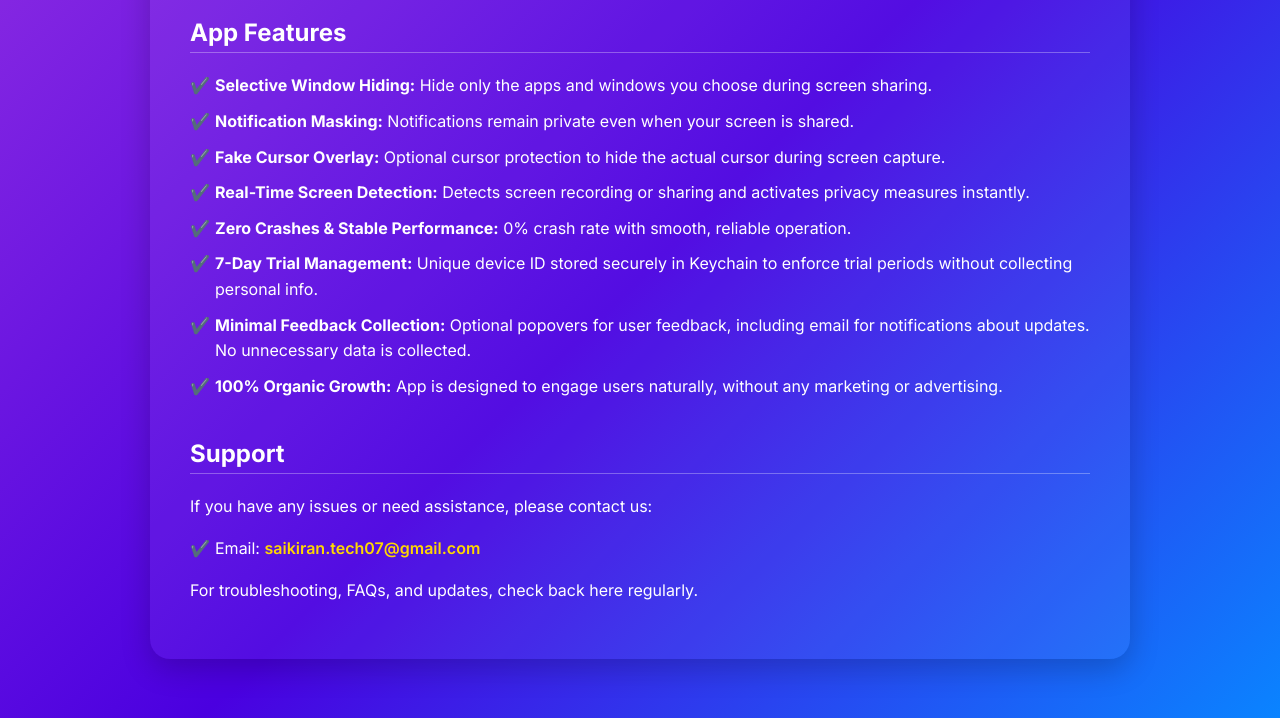
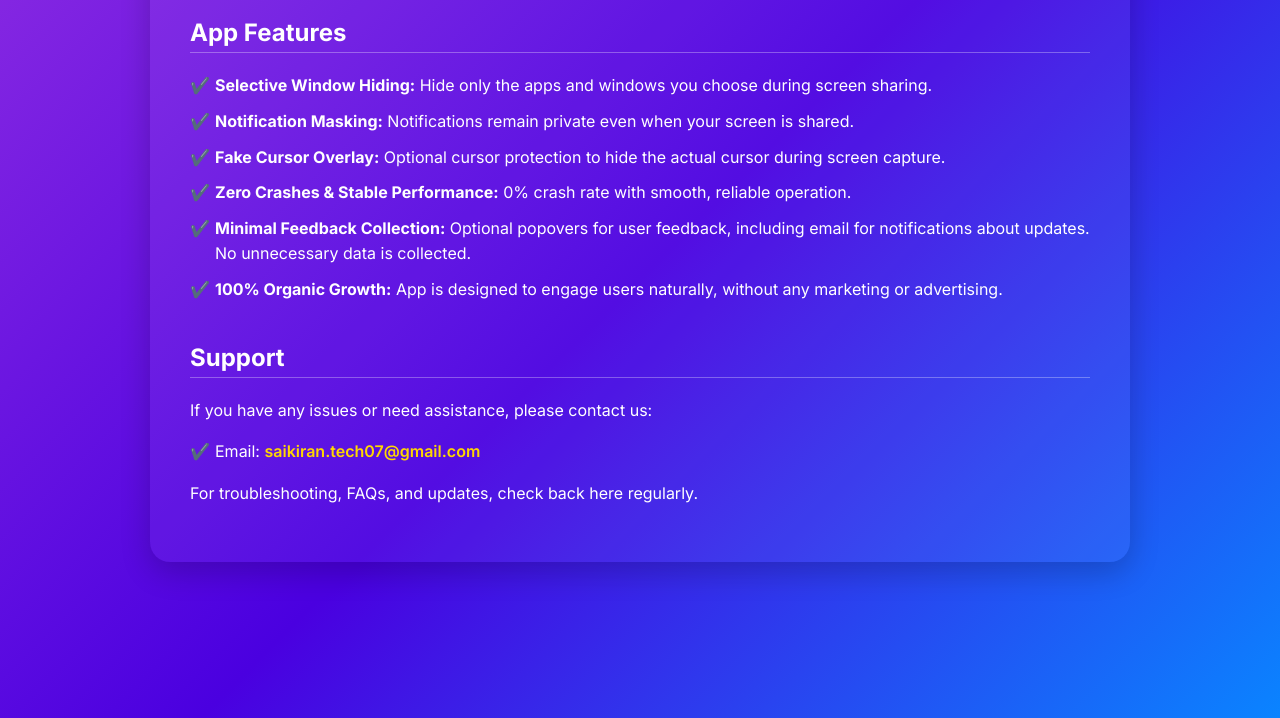
Before and after one commit to saikiran493/PrivacyScreenSharingApp-Support, a plain HTML site: page index.html in a window 1280 px wide. Shown: the part 162-880 px from the top of the page. Drawn offline with Linux system fonts and the light colour scheme.

Commit message:
Update index.html
Removed unnecessary lines of code

```diff
--- a/index.html
+++ b/index.html
@@ -87,9 +87,7 @@
             <li><strong>Selective Window Hiding:</strong> Hide only the apps and windows you choose during screen sharing.</li>
             <li><strong>Notification Masking:</strong> Notifications remain private even when your screen is shared.</li>
             <li><strong>Fake Cursor Overlay:</strong> Optional cursor protection to hide the actual cursor during screen capture.</li>
-            <li><strong>Real-Time Screen Detection:</strong> Detects screen recording or sharing and activates privacy measures instantly.</li>
             <li><strong>Zero Crashes & Stable Performance:</strong> 0% crash rate with smooth, reliable operation.</li>
-            <li><strong>7-Day Trial Management:</strong> Unique device ID stored securely in Keychain to enforce trial periods without collecting personal info.</li>
             <li><strong>Minimal Feedback Collection:</strong> Optional popovers for user feedback, including email for notifications about updates. No unnecessary data is collected.</li>
             <li><strong>100% Organic Growth:</strong> App is designed to engage users naturally, without any marketing or advertising.</li>
         </ul>
```
